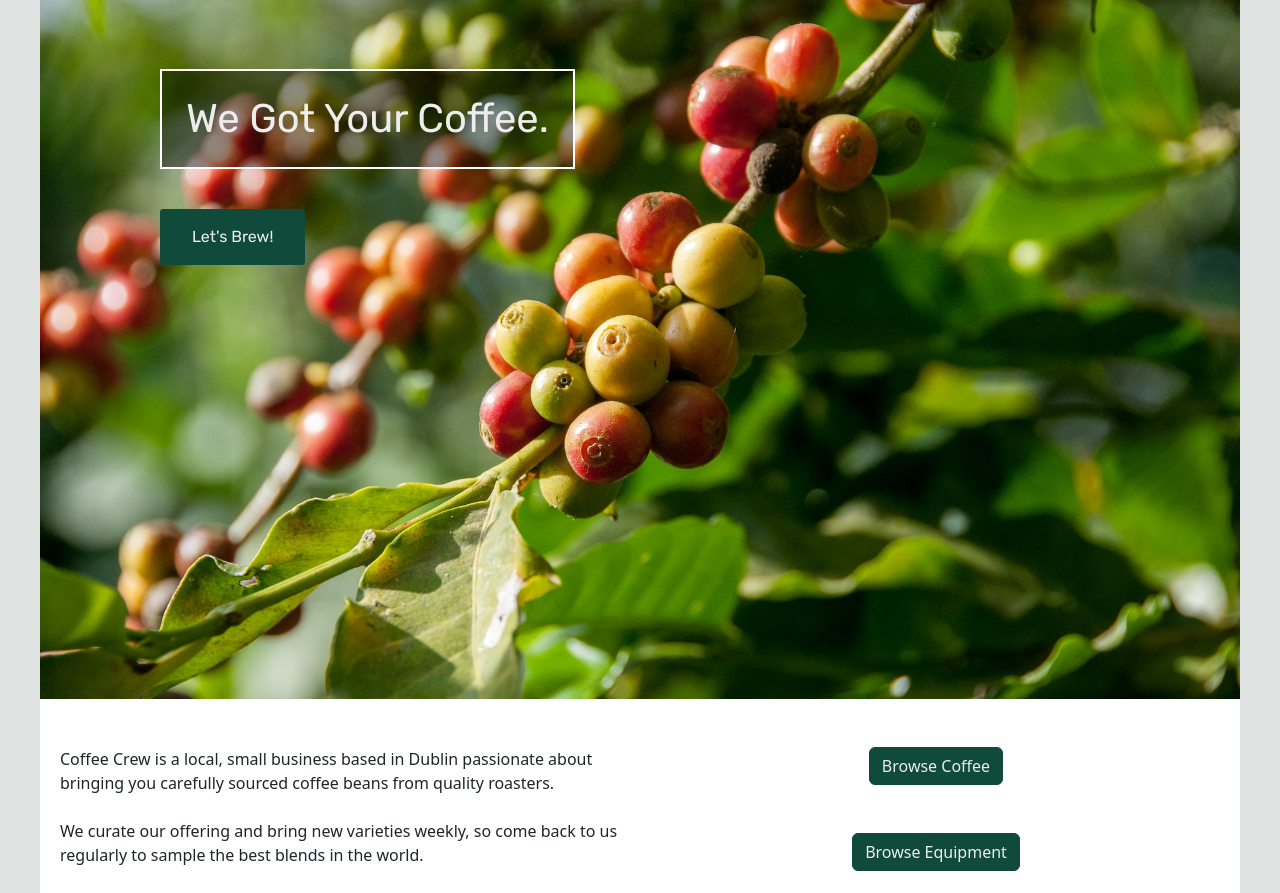
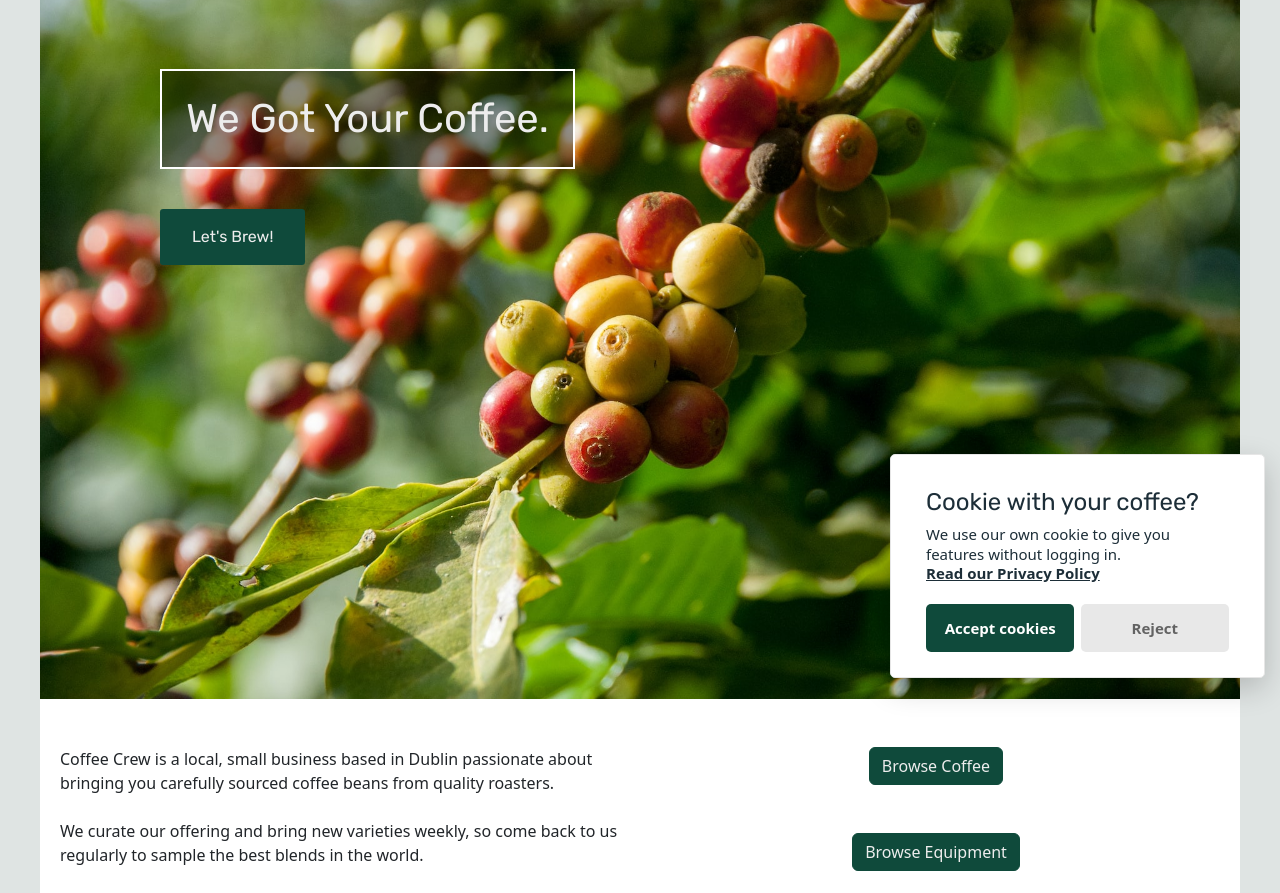
Before and after one commit to davidindub/coffeecrew, a Django app: page / in a window 1280 px wide. Shown: the part 107-1000 px from the top of the page. Run offline with Django 4.2, Linux system fonts and the light colour scheme; data that the repository does not hold is empty; some libraries are stand-ins or nearby versions.

Commit message:
Add Cookie Consent banner

```diff
--- /dev/null
+++ b/static/css/glowCookies.css
@@ -0,0 +1,304 @@
+/* CUSTOM CLASSES */
+.glowCookies__border {
+  border: 1px solid #e6e6e6 !important;
+}
+
+.glowCookies__left {
+  left: 15px;
+}
+
+.glowCookies__right {
+  right: 15px;
+}
+
+.glowCookies__show {
+  opacity: 1 !important;
+  visibility: visible !important;
+  transform: scale(1) !important;
+}
+
+/* COMMON STYLES */
+/* ========================= */
+.glowCookies__banner {
+  opacity: 0;
+  visibility: hidden;
+  transform: scale(0.9);
+  font-family: inherit;
+  position: fixed;
+  width: auto;
+  max-width: 375px;
+  z-index: 999;
+  -webkit-box-shadow: 0 .625em 1.875em rgba(2,2,3,.2);
+  -moz-box-shadow: 0 .625em 1.875em rgba(2,2,3,.2);
+  box-shadow: 0 .625em 1.875em rgba(2,2,3,.2);
+  transition: transform .2s ease, opacity .2s ease !important;
+}
+
+.glowCookies__banner .accept__btn__styles {
+  border: none;
+  padding: 13px 15px;
+  font-size: 15px;
+  font-family: inherit;
+  width: 49%;
+  cursor: pointer;
+  font-weight: bolder;
+  transition: filter 0.15s;
+  user-select: none;
+}
+
+.glowCookies__banner .settings__btn__styles {
+  border: none;
+  padding: 13px 15px;
+  font-family: inherit;
+  font-size: 15px;
+  width: 49%;
+  cursor: pointer;
+  font-weight: bolder;
+  transition: filter 0.15s;
+  user-select: none;
+}
+
+.glowCookies__banner .btn__section button:focus {
+  outline: none;
+  transform: scale(0.95);
+  -webkit-filter: contrast(75%);
+  filter: contrast(75%);
+}
+
+.glowCookies__banner .btn__section button:hover {
+  -webkit-filter: contrast(85%);
+  filter: contrast(85%);
+}
+
+@media (max-width: 455px) {
+  .btn__section .btn__accept {
+    width: 100%;
+    margin-bottom: 7px;
+  }
+
+  .btn__section .btn__settings {
+      width: 100%;
+  }
+}
+
+/* BANNER STYLE 1 */
+/* ========================= */
+.glowCookies__banner__1 {
+  bottom: 15px;
+  border-radius: 20px;
+  padding: 20px 25px;
+}
+
+.glowCookies__banner__1 > h3 {
+  font-size: 24px;
+  margin: 0px;
+  padding: 8px 0;
+}
+
+.glowCookies__banner__1 > p {
+  font-size: 15px;
+  margin: 0px;
+  padding: 0px;
+  line-height: 1.3;
+}
+
+.glowCookies__banner__1 .read__more {
+  font-weight: bolder;
+}
+
+.glowCookies__banner__1 .read__more:hover {
+  color: #666666;
+}
+
+.glowCookies__banner__1 .btn__section {
+  display: flex;
+  flex-direction: row;
+  flex-wrap: nowrap;
+  justify-content: space-between;
+  margin-top: 20px;
+}
+
+.glowCookies__banner__1 .btn__section button {
+  border-radius: 10px;
+}
+
+@media (max-width: 455px) {
+  .glowCookies__banner__1 {
+      bottom: 0px;
+      left: 0px;
+      right: 0px;
+      margin: 7px;
+  }
+
+  .glowCookies__banner__1 .btn__section {
+      display: flex;
+      flex-direction: column;
+      justify-content: space-between;
+      margin-top: 20px;
+  }
+}
+
+
+/* BANNER STYLE 2 */
+/* ========================= */
+.glowCookies__banner__2 {
+  bottom: 15px;
+  border-radius: 5px;
+  padding: 25px 35px;
+}
+
+.glowCookies__banner__2 > h3 {
+  font-size: 24px;
+  margin: 0px;
+  padding: 8px 0;
+}
+
+.glowCookies__banner__2 > p {
+  font-size: 15px;
+  margin: 0px;
+  padding: 0px;
+  line-height: 1.3;
+}
+
+.glowCookies__banner__2 .read__more {
+  font-weight: bolder;
+}
+
+.glowCookies__banner__2 .read__more:hover {
+  opacity: 0.8;
+}
+
+.glowCookies__banner__2 .btn__section {
+  display: flex;
+  flex-direction: row;
+  flex-wrap: nowrap;
+  justify-content: space-between;
+  margin-top: 20px;
+}
+
+.glowCookies__banner__2 .btn__section button {
+  border-radius: 5px;
+}
+
+@media (max-width: 455px) {
+  .glowCookies__banner__2 {
+      bottom: 0px;
+      left: 0px;
+      right: 0px;
+      border-radius: 0px;
+      border: 0px;
+      max-width: 550px;
+  }
+
+  .glowCookies__banner__2 .btn__section {
+      display: flex;
+      flex-direction: column;
+      justify-content: space-between;
+      margin-top: 20px;
+  }
+}
+
+/* BANNER STYLE 3 */
+/* ========================= */
+.glowCookies__banner__3 {
+  bottom: 15px;
+  border-radius: 0px;
+  padding: 25px 35px;
+}
+
+.glowCookies__banner__3 > h3 {
+  font-size: 30px;
+  margin: 0px;
+  padding: 8px 0;
+}
+
+.glowCookies__banner__3 > p {
+  font-size: 15px;
+  margin: 0px;
+  padding: 0px;
+  line-height: 1.3;
+}
+
+.glowCookies__banner__3 .read__more {
+  font-weight: bolder;
+}
+
+.glowCookies__banner__3 .read__more:hover {
+  opacity: 0.8;
+}
+
+.glowCookies__banner__3 .btn__section {
+  display: flex;
+  flex-direction: row;
+  flex-wrap: nowrap;
+  justify-content: space-between;
+  margin-top: 25px;
+}
+
+.glowCookies__banner__3 .btn__section button {
+  border-radius: 0px;
+}
+
+@media (max-width: 455px) {
+  .glowCookies__banner__3 {
+      bottom: 0px;
+      left: 0px;
+      right: 0px;
+      border-radius: 0px;
+      border: 0px;
+      max-width: 550px;
+  }
+
+  .glowCookies__banner__3 .btn__section {
+      display: flex;
+      flex-direction: column;
+      justify-content: space-between;
+      margin-top: 20px;
+  }
+}
+
+/* Prebanner styles */
+/* =========================== */
+.prebanner {
+  position: fixed;
+  bottom: 15px;
+  z-index: 999;
+  min-height: 50px;
+  min-width: 125px;
+  cursor: pointer;
+  font-family: inherit;
+  font-size: 15px;
+  font-weight: bolder;
+  line-height: normal;
+  border: none;
+  padding: 12px 18px;
+  text-decoration: none;
+  user-select: none;
+  -webkit-box-shadow: 0 .625em 1.875em rgba(2,2,3,.1);
+  -moz-box-shadow: 0 .625em 1.875em rgba(2,2,3,.1);
+  box-shadow: 0 .625em 1.875em rgba(2,2,3,.1);
+}
+
+.prebanner__border__1 {
+  border-radius: 15px;
+}
+
+.prebanner__border__2 {
+  border-radius: 10px;
+}
+
+.prebanner__border__3 {
+  border-radius: 2px;
+}
+
+.animation {
+  transition: .2s;
+}
+
+.animation:hover {
+  transform: scale(.97);
+}
+
+.prebanner:hover {
+  text-decoration: none;
+}
--- /dev/null
+++ b/static/js/glowCookies.js
@@ -0,0 +1,315 @@
+/*
+    GLOW COOKIES
+    CREATED BY MANUEL CARRILLO
+    https://github.com/manucaralmo/GlowCookies
+    2021 - v 3.1.3
+*/
+
+class GlowCookies {
+  constructor() {
+    // Cookies banner
+    this.banner = undefined
+    // Config
+    this.config = undefined
+    this.tracking = undefined
+    // DOM ELEMENTS
+    this.PreBanner = undefined
+    this.Cookies = undefined
+    this.DOMbanner = undefined
+  }
+
+  render() {
+    this.addCss()
+    this.createDOMElements()
+    this.checkStatus()
+  }
+
+  addCss() {
+    const stylesheet = document.createElement('link');
+    stylesheet.setAttribute('rel', 'stylesheet');
+    stylesheet.setAttribute('href', `https://cdn.jsdelivr.net/gh/manucaralmo/GlowCookies@3.1.3/src/glowCookies.min.css`);
+    document.head.appendChild(stylesheet);
+  }
+
+  createDOMElements() {
+    // COOKIES BUTTON
+    this.PreBanner = document.createElement("div");
+    this.PreBanner.innerHTML = `<button type="button" id="prebannerBtn" class="prebanner prebanner__border__${this.config.bannerStyle} glowCookies__${this.config.position} glowCookies__${this.config.border} animation" style="color: ${this.banner.manageCookies.color}; background-color: ${this.banner.manageCookies.background};">
+                                    <svg fill="currentColor" style="margin-right: 7px; margin-top: 2px; vertical-align: text-top;" height="15px" xmlns="http://www.w3.org/2000/svg" viewBox="0 0 512 512">
+                                        <path d="M510.52 255.82c-69.97-.85-126.47-57.69-126.47-127.86-70.17 0-127-56.49-127.86-126.45-27.26-4.14-55.13.3-79.72 12.82l-69.13 35.22a132.221 132.221 0 0 0-57.79 57.81l-35.1 68.88a132.645 132.645 0 0 0-12.82 80.95l12.08 76.27a132.521 132.521 0 0 0 37.16 72.96l54.77 54.76a132.036 132.036 0 0 0 72.71 37.06l76.71 12.15c27.51 4.36 55.7-.11 80.53-12.76l69.13-35.21a132.273 132.273 0 0 0 57.79-57.81l35.1-68.88c12.56-24.64 17.01-52.58 12.91-79.91zM176 368c-17.67 0-32-14.33-32-32s14.33-32 32-32 32 14.33 32 32-14.33 32-32 32zm32-160c-17.67 0-32-14.33-32-32s14.33-32 32-32 32 14.33 32 32-14.33 32-32 32zm160 128c-17.67 0-32-14.33-32-32s14.33-32 32-32 32 14.33 32 32-14.33 32-32 32z"/>
+                                    </svg>${this.banner.manageCookies.text}</button>`;
+    this.PreBanner.style.display = "none";
+    document.body.appendChild(this.PreBanner);
+
+    // COOKIES BANNER
+    this.Cookies = document.createElement("div");
+    this.Cookies.innerHTML = `<div
+                                    id="glowCookies-banner"
+                                    class="glowCookies__banner glowCookies__banner__${this.config.bannerStyle} glowCookies__${this.config.border} glowCookies__${this.config.position}"
+                                    style="background-color: ${this.banner.background};"
+                                >
+                                    <h3 style="color: ${this.banner.color};">${this.banner.heading}</h3>
+                                    <p style="color: ${this.banner.color};">
+                                        ${this.banner.description}
+                                        <a
+                                            href="${this.banner.link}"
+                                            target="_blank"
+                                            class="read__more"
+                                            style="color: ${this.banner.color};"
+                                        >
+                                            ${this.banner.linkText}
+                                        </a>
+                                    </p>
+                                    <div class="btn__section">
+                                        <button type="button" id="acceptCookies" class="btn__accept accept__btn__styles" style="color: ${this.banner.acceptBtn.color}; background-color: ${this.banner.acceptBtn.background};">
+                                            ${this.banner.acceptBtn.text}
+                                        </button>
+                                        <button type="button" id="rejectCookies" class="btn__settings settings__btn__styles" style="color: ${this.banner.rejectBtn.color}; background-color: ${this.banner.rejectBtn.background};">
+                                            ${this.banner.rejectBtn.text}
+                                        </button>
+                                    </div>
+                                </div>
+                            `;
+    document.body.appendChild(this.Cookies);
+    this.DOMbanner = document.getElementById('glowCookies-banner')
+
+
+    // SET EVENT LISTENERS
+    document.getElementById('prebannerBtn').addEventListener('click', () => this.openSelector())
+    document.getElementById('acceptCookies').addEventListener('click', () => this.acceptCookies())
+    document.getElementById('rejectCookies').addEventListener('click', () => this.rejectCookies())
+  }
+
+  checkStatus() {
+    switch (localStorage.getItem("GlowCookies")) {
+      case "1":
+        this.openManageCookies();
+        this.activateTracking();
+        this.addCustomScript();
+        break;
+      case "0":
+        this.openManageCookies();
+        break;
+      default:
+        this.openSelector();
+    }
+  }
+
+  openManageCookies() {
+    this.PreBanner.style.display = this.config.hideAfterClick ? "none" : "block"
+    this.DOMbanner.classList.remove('glowCookies__show')
+  }
+
+  openSelector() {
+    this.PreBanner.style.display = "none";
+    this.DOMbanner.classList.add('glowCookies__show')
+  }
+
+  acceptCookies() {
+    localStorage.setItem("GlowCookies", "1")
+    this.openManageCookies()
+    this.activateTracking()
+    this.addCustomScript()
+  }
+
+  rejectCookies() {
+    localStorage.setItem("GlowCookies", "0");
+    this.openManageCookies();
+    this.disableTracking();
+  }
+
+  activateTracking() {
+    // Google Analytics Tracking
+    if (this.tracking.AnalyticsCode) {
+      let Analytics = document.createElement('script');
+      Analytics.setAttribute('src', `https://www.googletagmanager.com/gtag/js?id=${this.tracking.AnalyticsCode}`);
+      document.head.appendChild(Analytics);
+      let AnalyticsData = document.createElement('script');
+      AnalyticsData.text = `window.dataLayer = window.dataLayer || [];
+                                function gtag(){dataLayer.push(arguments);}
+                                gtag('js', new Date());
+                                gtag('config', '${this.tracking.AnalyticsCode}');`;
+      document.head.appendChild(AnalyticsData);
+    }
+
+    // Facebook pixel tracking code
+    if (this.tracking.FacebookPixelCode) {
+      let FacebookPixelData = document.createElement('script');
+      FacebookPixelData.text = `
+                                    !function(f,b,e,v,n,t,s)
+                                    {if(f.fbq)return;n=f.fbq=function(){n.callMethod?
+                                    n.callMethod.apply(n,arguments):n.queue.push(arguments)};
+                                    if(!f._fbq)f._fbq=n;n.push=n;n.loaded=!0;n.version='2.0';
+                                    n.queue=[];t=b.createElement(e);t.async=!0;
+                                    t.src=v;s=b.getElementsByTagName(e)[0];
+                                    s.parentNode.insertBefore(t,s)}(window, document,'script',
+                                    'https://connect.facebook.net/en_US/fbevents.js');
+                                    fbq('init', '${this.tracking.FacebookPixelCode}');
+                                    fbq('track', 'PageView');
+                                `;
+      document.head.appendChild(FacebookPixelData);
+      let FacebookPixel = document.createElement('noscript');
+      FacebookPixel.setAttribute('height', `1`);
+      FacebookPixel.setAttribute('width', `1`);
+      FacebookPixel.setAttribute('style', `display:none`);
+      FacebookPixel.setAttribute('src', `https://www.facebook.com/tr?id=${this.tracking.FacebookPixelCode}&ev=PageView&noscript=1`);
+      document.head.appendChild(FacebookPixel);
+    }
+
+    // Hotjar Tracking
+    if (this.tracking.HotjarTrackingCode) {
+      let hotjarTrackingData = document.createElement('script');
+      hotjarTrackingData.text = `
+                                (function(h,o,t,j,a,r){
+                                    h.hj=h.hj||function(){(h.hj.q=h.hj.q||[]).push(arguments)};
+                                    h._hjSettings={hjid:${this.tracking.HotjarTrackingCode},hjsv:6};
+                                    a=o.getElementsByTagName('head')[0];
+                                    r=o.createElement('script');r.async=1;
+                                    r.src=t+h._hjSettings.hjid+j+h._hjSettings.hjsv;
+                                    a.appendChild(r);
+                                })(window,document,'https://static.hotjar.com/c/hotjar-','.js?sv=');
+                                `;
+      document.head.appendChild(hotjarTrackingData);
+    }
+  }
+
+  disableTracking() {
+    // Google Analytics Tracking ('client_storage': 'none')
+    if (this.tracking.AnalyticsCode) {
+      let Analytics = document.createElement('script');
+      Analytics.setAttribute('src', `https://www.googletagmanager.com/gtag/js?id=${this.tracking.AnalyticsCode}`);
+      document.head.appendChild(Analytics);
+      let AnalyticsData = document.createElement('script');
+      AnalyticsData.text = `window.dataLayer = window.dataLayer || [];
+                        function gtag(){dataLayer.push(arguments);}
+                        gtag('js', new Date());
+                        gtag('config', '${this.tracking.AnalyticsCode}' , {
+                            'client_storage': 'none',
+                            'anonymize_ip': true
+                        });`;
+      document.head.appendChild(AnalyticsData);
+    }
+
+    // Clear cookies - not working 100%
+    this.clearCookies()
+  }
+
+  clearCookies() {
+    let cookies = document.cookie.split("; ");
+    for (let c = 0; c < cookies.length; c++) {
+      let d = window.location.hostname.split(".");
+      while (d.length > 0) {
+        let cookieBase = encodeURIComponent(cookies[c].split(";")[0].split("=")[0]) + '=; expires=Thu, 01-Jan-1970 00:00:01 GMT; domain=' + d.join('.') + ' ;path=';
+        let p = location.pathname.split('/');
+        document.cookie = cookieBase + '/';
+        while (p.length > 0) {
+          document.cookie = cookieBase + p.join('/');
+          p.pop();
+        };
+        d.shift();
+      }
+    }
+  }
+
+  addCustomScript() {
+    if (this.tracking.customScript !== undefined) {
+      let customScriptTag
+
+      this.tracking.customScript.forEach(script => {
+        if (script.type === 'src') {
+          customScriptTag = document.createElement('script');
+          customScriptTag.setAttribute('src', script.content);
+        } else if (script.type === 'custom') {
+          customScriptTag = document.createElement('script');
+          customScriptTag.text = script.content;
+        }
+
+        if (script.position === 'head') {
+          document.head.appendChild(customScriptTag);
+        } else {
+          document.body.appendChild(customScriptTag);
+        }
+      })
+    }
+  }
+
+  start(languaje, obj) {
+    if (!obj) obj = {}
+    const lang = new LanguagesGC(languaje)
+
+    this.config = {
+      border: obj.border || 'border',
+      position: obj.position || 'left',
+      hideAfterClick: obj.hideAfterClick || false,
+      bannerStyle: obj.style || 2
+    }
+
+    this.tracking = {
+      AnalyticsCode: obj.analytics || undefined,
+      FacebookPixelCode: obj.facebookPixel || undefined,
+      HotjarTrackingCode: obj.hotjar || undefined,
+      customScript: obj.customScript || undefined
+    }
+
+    this.banner = {
+      description: obj.bannerDescription || lang.bannerDescription,
+      linkText: obj.bannerLinkText || lang.bannerLinkText,
+      link: obj.policyLink || '/privacy',
+      background: obj.bannerBackground || '#fff',
+      color: obj.bannerColor || '#1d2e38',
+      heading: obj.bannerHeading !== 'none' ? obj.bannerHeading || lang.bannerHeading : '',
+      acceptBtn: {
+        text: obj.acceptBtnText || lang.acceptBtnText,
+        background: obj.acceptBtnBackground || '#0f4a3b',
+        color: obj.acceptBtnColor || '#fff'
+      },
+      rejectBtn: {
+        text: obj.rejectBtnText || lang.rejectBtnText,
+        background: obj.rejectBtnBackground || '#E8E8E8',
+        color: obj.rejectBtnColor || '#636363'
+      },
+      manageCookies: {
+        color: obj.manageColor || '#1d2e38',
+        background: obj.manageBackground || '#fff',
+        text: obj.manageText || lang.manageText,
+      }
+    }
+
+    // Draw banner
+    window.addEventListener('load', () => { this.render() })
+  }
+}
+
+class LanguagesGC {
+  constructor(code) {
+    this.init()
+    let lang = this.arrLang[code] || this.arrLang['en']
+    this.bannerHeading = lang['bannerHeading']
+    this.bannerDescription = lang['bannerDescription']
+    this.bannerLinkText = lang['bannerLinkText']
+    this.acceptBtnText = lang['acceptBtnText']
+    this.rejectBtnText = lang['rejectBtnText']
+    this.manageText = lang['manageText']
+  }
+
+  init() {
+    this.arrLang = {
+      en: {
+        'bannerHeading': 'Cookie with your coffee?',
+        'bannerDescription': 'We use our own cookie to give you features without logging in.',
+        'bannerLinkText': '<br>Read our Privacy Policy',
+        'acceptBtnText': 'Accept cookies',
+        'rejectBtnText': 'Reject',
+        'manageText': 'Manage cookies'
+      },
+    }
+  }
+
+}
+
+const glowCookies = new GlowCookies()
+
+glowCookies.start('en', {
+  hideAfterClick: true,
+  position: 'right'
+});
--- a/templates/base.html
+++ b/templates/base.html
@@ -106,6 +106,8 @@
       {% endblock content %}
     </main>
     {% block post_load_js %}
+    <link rel="stylesheet" href="{% static 'css/glowCookies.css' %}" />
+    <script src="{% static 'js/glowCookies.js' %}"></script>
     {% endblock post_load_js %}
     {% block footer %}
       {% include "includes/footer.html" %}
```
